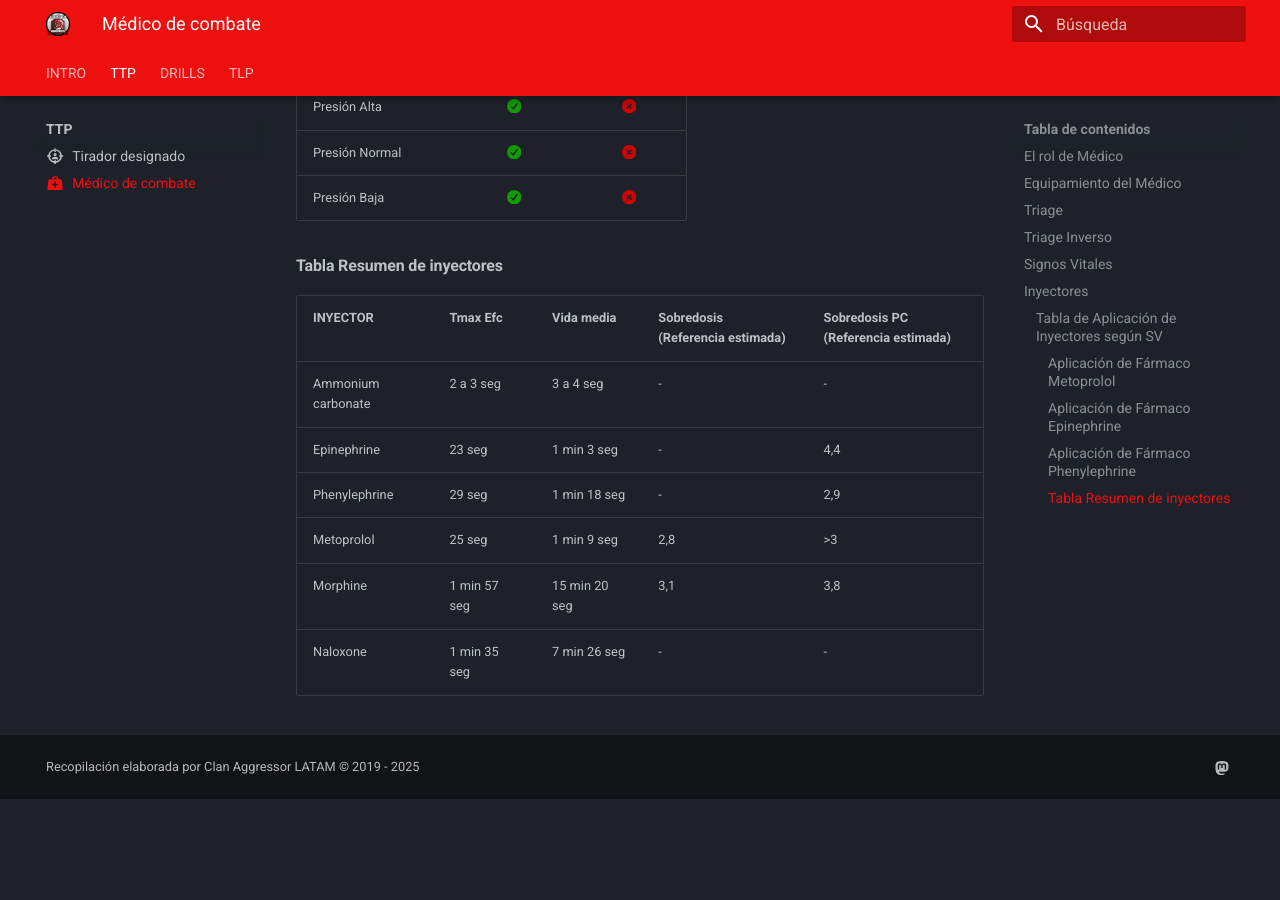
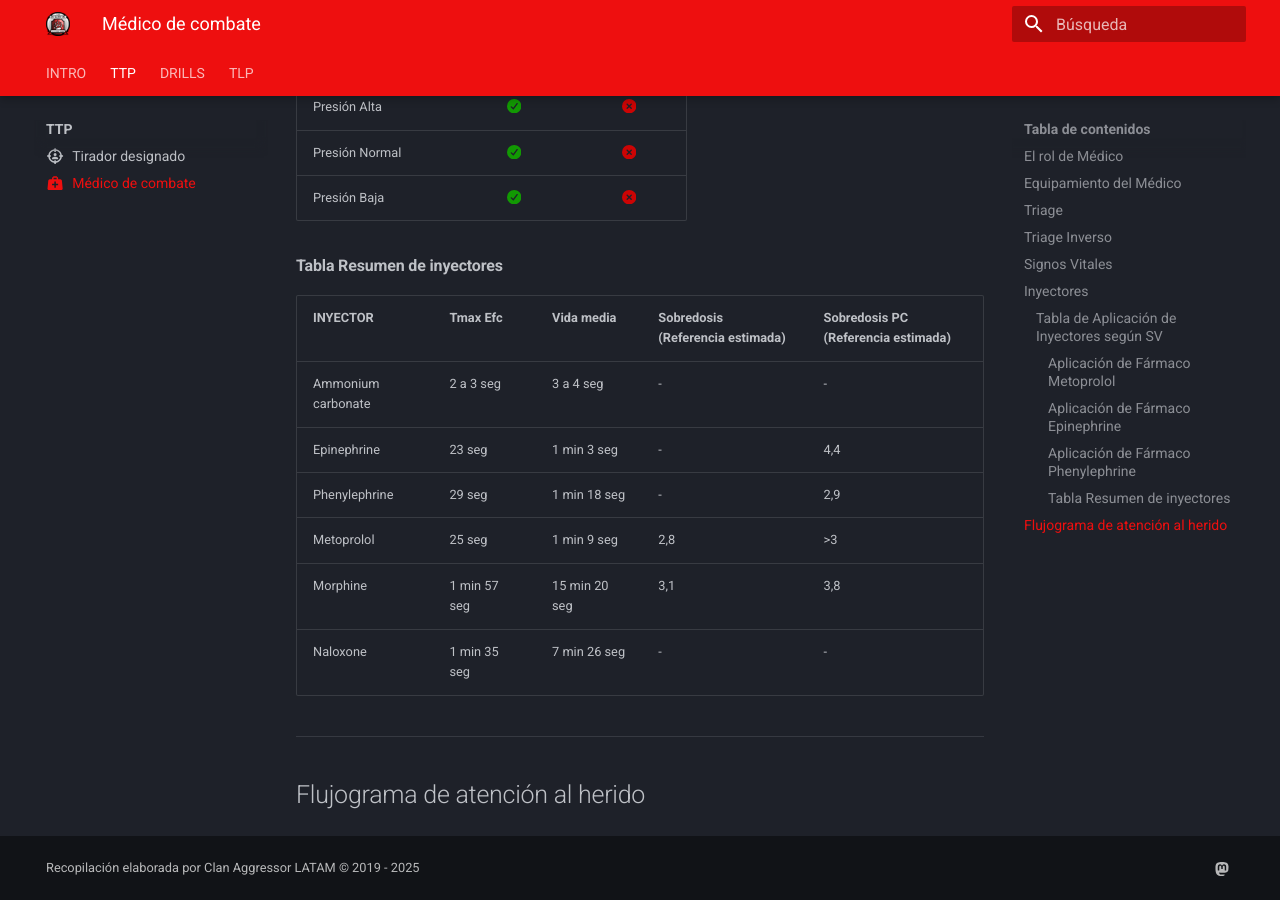
Before and after one commit to aguLepe/aggressor, an MkDocs documentation site: the page built from docs/ttp/medico-de-combate.md, in a window 1280 px wide and 900 px high, scrolled down 8254 px. Built offline with MkDocs 1.6.1 and Material for MkDocs 9.7.7, drawn with Linux system fonts in a browser that asks for light colours; emoji names are drawn with the system emoji font; before the commit the page ends 9053 px from its top, so only the background shows below that.

Commit message:
Inyectores finish

```diff
--- a/docs/ttp/medico-de-combate.md
+++ b/docs/ttp/medico-de-combate.md
@@ -194,3 +194,7 @@ Actualmente la sincronización de la hora RELOJ (ítem) vs La hora de administra
 | Metoprolol | 25 seg       | 1 min 9 seg   | 2,8                              | >3                                  |
 | Morphine | 1 min 57 seg | 15 min 20 seg | 3,1                              | 3,8                                 |
 | Naloxone | 1 min 35 seg | 7 min 26 seg  | -                                | -                                   |
+
+---
+
+## Flujograma de atención al herido
```
